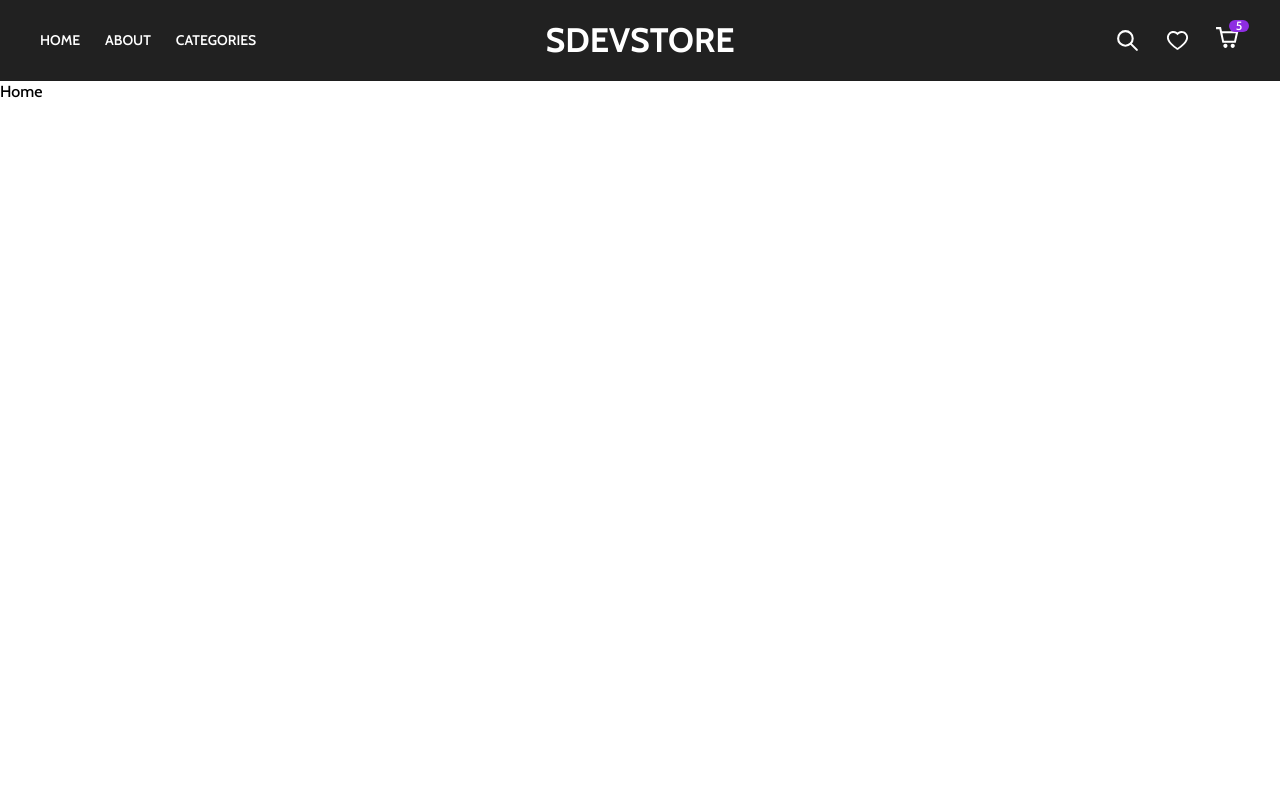
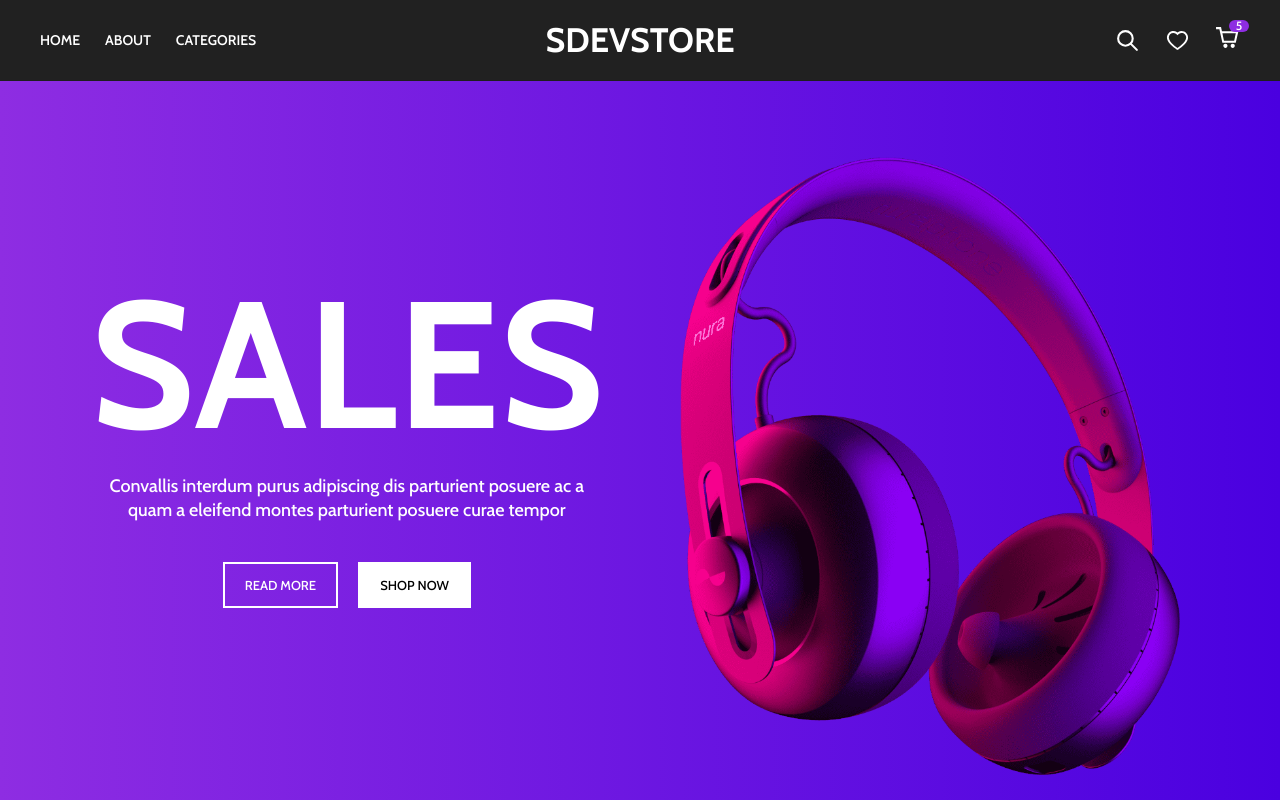
Before and after one commit to Sajid-tech/Strapi-E-Commerce-Client-React, a React (Create React App) app: page / in a window 1280 px wide. Shown: the top 800 px of the page. Built offline with nearby package versions, Linux system fonts and the light colour scheme.

Commit message:
HOMEPAGE HERO BANNER SECTION DONE

```diff
--- a/src/components/Home/Banner/Banner.jsx
+++ b/src/components/Home/Banner/Banner.jsx
@@ -1,6 +1,28 @@
+import React from 'react'
 import "./Banner.scss";
+import BannerImg from '../../../assets/banner-img.png'
+
+
+
+
 const Banner = () => {
-    return <div>Banner</div>;
-};
+  return (
+    <div className='hero-banner'>
+        <div className="content">
+            <div className="text-content">
+               <h1>SALES</h1>
+               <p>
+                Convallis interdum purus adipiscing dis parturient posuere ac a quam a eleifend montes parturient posuere curae tempor
+               </p>
+               <div className="ctas">
+                <div className='banner-cta'>Read More</div>
+                <div className='banner-cta v2'>Shop Now</div>
+               </div>
+            </div>
+            <img className='banner-img' src={BannerImg} alt="BannerImg"  />
+        </div>
+    </div>
+  )
+}
 
-export default Banner;
+export default Banner
--- a/src/components/Home/Banner/Banner.scss
+++ b/src/components/Home/Banner/Banner.scss
@@ -1 +1,101 @@
 @import "../../../css-config/mixins.scss";
+.hero-banner {
+    padding: 40px 0;
+    position: relative;
+    background-image: linear-gradient(to right, #8e2de2, #4a00e0);
+    @include md {
+        height: calc(100vh - 80px);
+    }
+    .content {
+        height: 100%;
+        display: flex;
+        justify-content: flex-end;
+        align-items: center;
+        flex-direction: column-reverse;
+        max-width: calc(100% - 20px);
+        margin: 0 auto;
+        position: relative;
+        @include md {
+            flex-direction: row;
+            max-width: 1200px;
+        }
+        .banner-img {
+            position: relative;
+            z-index: 9;
+            width: 200px;
+            margin-bottom: 20px;
+            @include md {
+                width: 500px;
+                margin-right: 60px;
+                margin-top: 50px;
+                margin-bottom: 0;
+            }
+            @include xxl {
+                width: 600px;
+                margin-right: 0;
+                margin-top: 100px;
+
+            }
+        }
+        .text-content {
+            color: white;
+            text-align: center;
+            display: flex;
+            flex-direction: column;
+            align-items: center;
+            @include md {
+                position: absolute;
+                left: 50px;
+                top: 50%;
+                transform: translateY(-50%);
+            }
+            @include xxl {
+                left: 0;
+            }
+            h1 {
+                font-size: 80px;
+                font-weight: 700;
+                line-height: 1;
+                color: white;
+                margin-bottom: 20px;
+                @include md {
+                    font-size: 180px;
+                }
+            }
+            p {
+                max-width: 300px;
+                font-size: 14px;
+                line-height: 20px;
+                margin-bottom: 20px;
+                @include md {
+                    max-width: 500px;
+                    font-size: 18px;
+                    line-height: 24px;
+                    margin-bottom: 40px;
+                }
+            }
+            .ctas {
+                display: flex;
+                justify-content: center;
+                gap: 20px;
+                .banner-cta {
+                    text-transform: uppercase;
+                    font-size: 13px;
+                    font-weight: 500;
+                    width: fit-content;
+                    border: 2px solid white;
+                    padding: 10px 20px;
+                    transition: all ease 0.3s;
+                    cursor: pointer;
+                    &.v2 {
+                        background-color: white;
+                        color: black;
+                    }
+                    &:hover {
+                        opacity: 0.6;
+                    }
+                }
+            }
+        }
+    }
+}
--- a/src/components/Home/Home.jsx
+++ b/src/components/Home/Home.jsx
@@ -1,6 +1,16 @@
+import React from 'react'
 import "./Home.scss";
+
+import Banner from "./Banner/Banner";
+
+
+
 const Home = () => {
-    return <div className="home">Home</div>;
-};
+  return (
+    <div className="home">
+        <Banner/>
+    </div>
+  )
+}
 
-export default Home;
+export default Home
```
